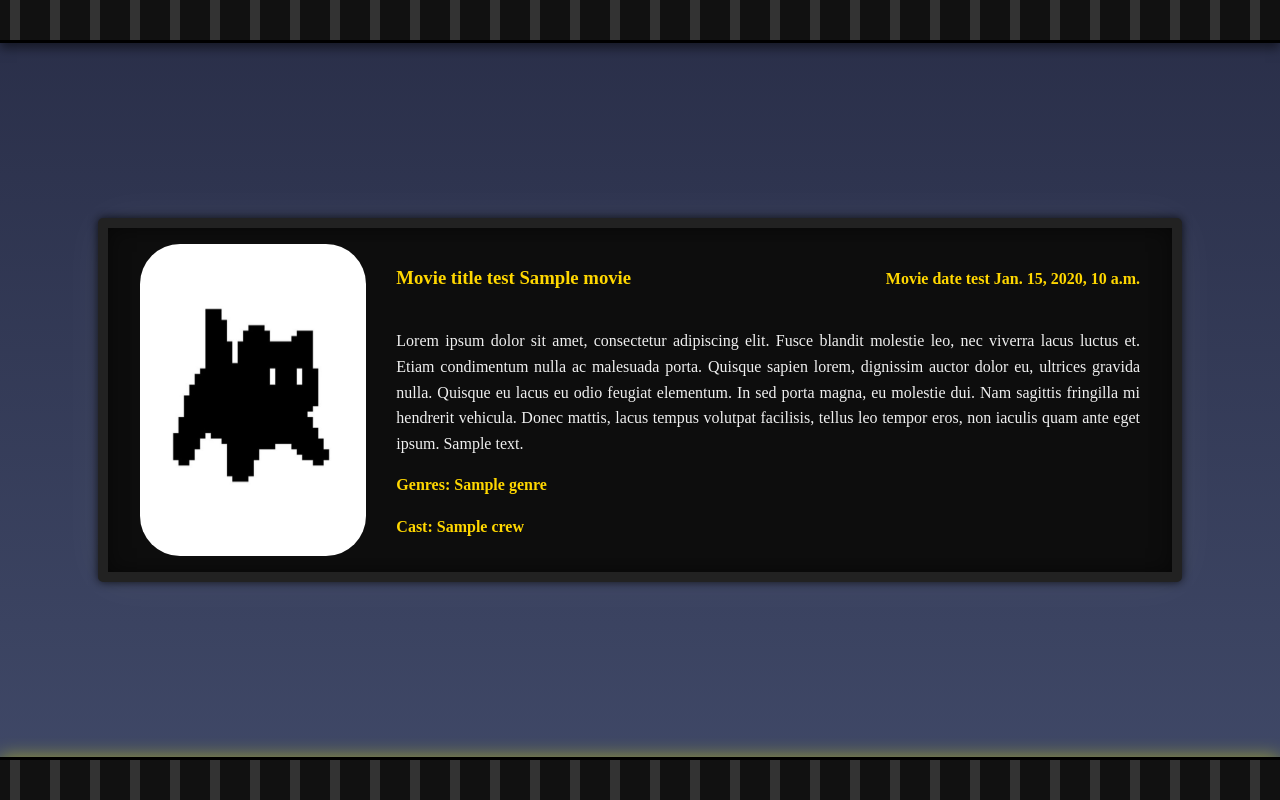
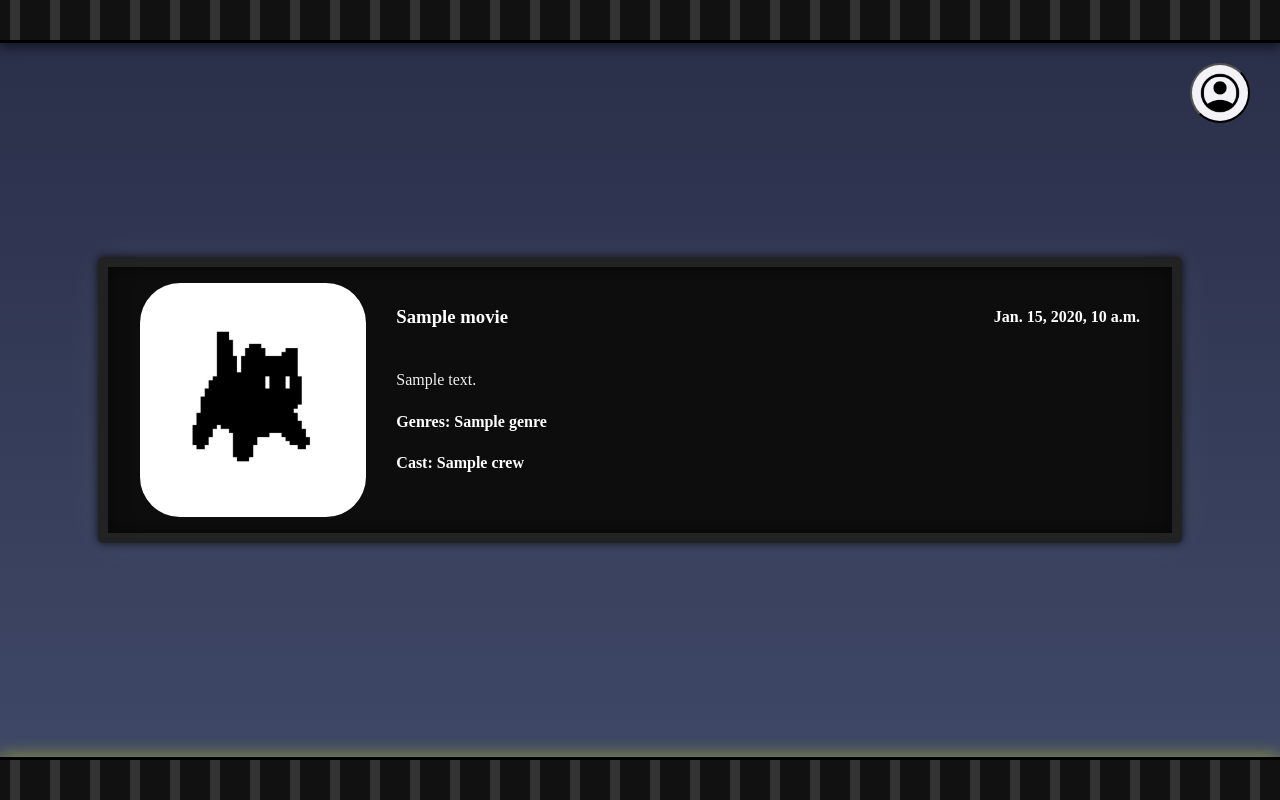
Before and after one commit to RohmaWajidRasul/cinemantic, a Django app: template frontend/templates/movie.html in a window 1280 px wide. Run offline with Django 5.2, Linux system fonts and the light colour scheme; the template is opened without the code that fills it: most values are stand-ins (such as "Sample title", 1, 10 or a date in 2020).

Commit message:
feat: implement logic to fetch movie data (#5)

```diff
--- a/frontend/templates/movie.html
+++ b/frontend/templates/movie.html
@@ -10,24 +10,26 @@
 <body>
     <div class="film-border top"></div>
     <main>
+        <div class="profile">
+            <a href="{% url 'user-page' %}">
+                <button id="profile_button">
+                    <img src="{% static 'profile.png' %}" alt="User Profile">
+                </button>
+            </a>
+        </div>
         <div class="main-container">
             <div class="poster">
                 <img src="{% static 'test.jpg' %}" alt="Test, movie image">
             </div>
             <div class="movie_content">
                 <div class="overview">
-                    <h3 id="name">Movie title test {{movie.title}}</h3>
-                    <h4 id="date">Movie date test {{movie.date}}</h4>
+                    <h3 id="name">{{movie.title}}</h3>
+                    <h4 id="date">{{movie.date}}</h4>
                 </div>
                 <div class="description">
-                    <p>Lorem ipsum dolor sit amet, consectetur adipiscing elit. Fusce blandit molestie leo, nec
-                        viverra lacus luctus et. Etiam condimentum nulla ac malesuada porta. Quisque sapien lorem,
-                        dignissim auctor dolor eu, ultrices gravida nulla. Quisque eu lacus eu odio feugiat
-                        elementum. In sed porta magna, eu molestie dui. Nam sagittis fringilla mi hendrerit
-                        vehicula. Donec mattis, lacus tempus volutpat facilisis, tellus leo tempor eros, non iaculis
-                        quam ante eget ipsum. {{movie.description}}</p>
-                    <p class="genre">Genres: {{movie.genre}}</p>
-                    <p class="cast">Cast: {{movie.crew}}</p>
+                    <p id="text"> {{movie.description}}</p>
+                    <p id="genre">Genres: {{movie.genre}}</p>
+                    <p id="cast">Cast: {{movie.crew}}</p>
                 </div>
             </div>
 
@@ -39,16 +41,25 @@
 </html>
 
 <script>
-     // Event listener to fetch movie data
+    const API_ENDPOINT = "{{ api_movie_list_url }}";
+
+    // Event listener to fetch movie data
     document.addEventListener('DOMContentLoaded', () => {
-        const apiEndpoint = "{% url 'api-movie-list' %}"
-        loadMovie(apiEndpoint);
+        loadMovie();
     });
 
     // Function to fetch movie data
-    async function loadMovie(apiEndpoint) {
+    async function loadMovie() {
+
+        const nameElement = document.getElementById('name');
+        const dateElement = document.getElementById('date');
+        const textElement = document.getElementById('text');
+        const genreElement = document.getElementById('genre');
+        const castElement = document.getElementById('cast');
+        const posterImage = document.querySelector('.poster img');
+
         try {
-            const response = await fetch(apiEndpoint, {
+            const response = await fetch(API_ENDPOINT, {
                 method: 'GET',
                 headers: {
                     'Content-Type': 'application/json',
@@ -61,52 +72,32 @@
             }
 
             const responseData = await response.json();
-            console.log('Profile data successfully retrieved:', data);
+            console.log('Movie data:', responseData);
 
-            // Update the username
-            if (usernameInput) {
-                if (data.profile?.user?.username) {
-                    usernameInput.value = data.profile.user.username;
-                } else {
-                    console.log('Warning: Username field is missing in response.');
-                    usernameInput.value = 'Username not found in data.';
-                }
+            if (responseData) {
+                nameElement.textContent = responseData.title || 'Movie Title Not Found';
+                dateElement.textContent = responseData.date || 'Release Date Not Found';
+                textElement.textContent = responseData.description || 'Description Not Found';
+                genreElement.textContent = `Genres: ${responseData.genre || 'N/A'}`;
+                castElement.textContent = `Cast: ${responseData.crew || 'N/A'}`;
+
             } else {
-                console.log(`Error: Username input element with ID '${usernameInputId}' not found.`);
-            }
 
-            // Update Bio
-            const bioInput = document.getElementById(bioInputId);
-            if (bioInput) {
-                if (data.profile?.bio) {
-                    bioInput.value = data.profile.bio;
-                }
-            } else {
-                console.log(`Error: Bio input element with ID '${bioInputId}' not found.`);
+                console.log("Movie data wasn't retrieved");
+                nameElement.textContent = 'Error Loading Movie Data';
             }
 
         } catch (error) {
             console.error('Error:', error.message);
-
-            if (usernameInput) {
-                usernameInput.value = 'Failed to load the username';
-            }
-
-            if (bioInput) {
-                bioInput.value = 'Failed to load the bio'
-            }
-
-            if (error.message.includes('401')) {
-                console.log('Token might be expired or invalid. Redirecting to login.');
-
-                // Todo: change to pop up with button
-                window.location.href = loginPageUrl;
-            }
         }
     }
 </script>
 
 <style scoped>
+    main {
+        flex-direction: column;
+    }
+
     .main-container {
         width: 80%;
         padding: 1rem 2rem;
@@ -134,17 +125,16 @@
         display: flex;
         align-items: center;
         justify-content: space-between;
-        color: gold;
-
+        color: white;
     }
 
     p {
         text-align: justify;
     }
 
-    .genre,
-    .cast {
+    #genre,
+    #cast {
         font-weight: bold;
-        color: gold;
+        color: white;
     }
 </style>
--- a/frontend/userapp/urls.py
+++ b/frontend/userapp/urls.py
@@ -7,6 +7,6 @@ urlpatterns = [
     path('register', RegisterPageView.as_view(), name='register-page'),
     path('account', AccountPageView.as_view(), name="user-page"),
     path('chat', ChatPageView.as_view(), name="chat-page"),
-    path('movie', MoviePageView.as_view(), name='movie-page'),
-    path('recommendation', RecommendationPageView.as_view(), name='recommendation-page' )
+    path('movies/', MoviePageView.as_view(), name='movie-page'),
+    path('recommendations', RecommendationPageView.as_view(), name='recommendation-page' )
 ]
```
Also changed, not shown: frontend/userapp/views.py (+30 -0 lines).
